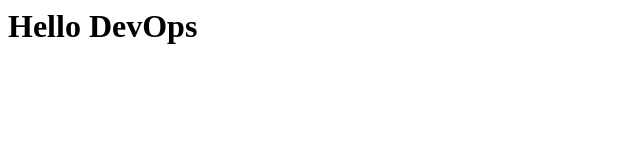
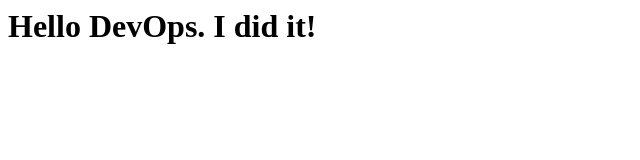
Before and after one commit to Vihanga13/devops-practice, a plain HTML site: page index.html in a window 1280 px wide. Shown: the whole page, without its empty margins (0-640 px from the left). Drawn offline with Linux system fonts and the light colour scheme.

Commit message:
Update message

```diff
--- a/index.html
+++ b/index.html
@@ -1 +1 @@
-<h1>Hello DevOps</h1>
+<h1>Hello DevOps. I did it!</h1>
```
